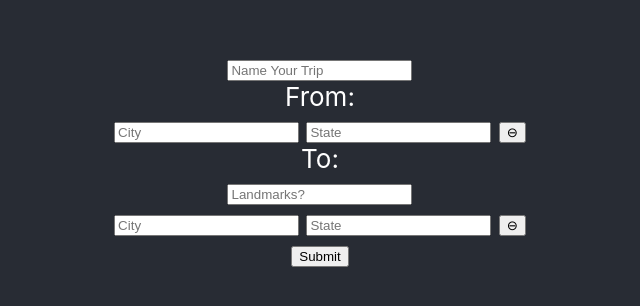
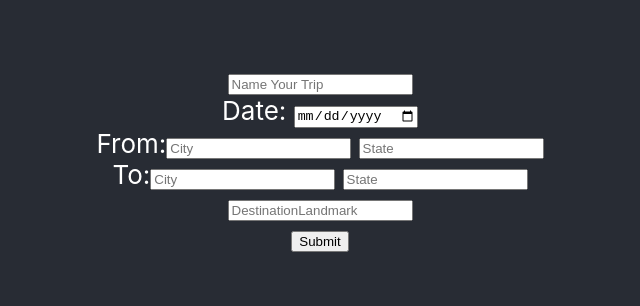
Before and after one commit to chrisfinBD/Trip_tracker, a React app in the folder journey/: page / in a window 1280 px wide. Shown: the part 242-548 px from the top of the page, without its empty margins (320-960 px from the left). Built offline with nearby package versions, Linux system fonts and the light colour scheme.

Commit message:
fixed form up a bit. moved some things around.

```diff
--- a/journey/src/Components/LocationForm.js
+++ b/journey/src/Components/LocationForm.js
@@ -1,15 +1,14 @@
-import React from 'react'
+import React, { useState } from 'react'
 
 
 function LocationForm() {
 	return (
 	<div>
-		<label>From:</label><br />
-		<input placeholder="City"/> <input id="inpstate" maxlength="2" placeholder="State" /> <button>⊖</button><br />
-		<label>To:</label><br />
-		<input placeholder="Landmarks?"/><br />
-		<input placeholder="City"/> <input id="inpstate" maxlength="2" placeholder="State" /> <button>⊖</button><br />
-		<button type="submit">Submit</button>
+		<label>From:</label>
+		<input placeholder="City"/> <input id="inpstate" maxlength="2" placeholder="State" /><br />
+		<label>To:</label>
+		<input placeholder="City"/> <input id="inpstate" maxlength="2" placeholder="State" /><br />
+		<input placeholder="DestinationLandmark"/><br />
 	</div>
 	)}
 
--- a/journey/src/Components/TripGenerator.js
+++ b/journey/src/Components/TripGenerator.js
@@ -5,7 +5,9 @@ function TripGenerator() {
 	return (
 	<div>
 		<input placeholder="Name Your Trip"/><br />
+		<label> Date: </label> <input type="date" /><br />
 		<LocationForm />
+		<button type="submit">Submit</button>
 	</div>
 	)}
 
```
